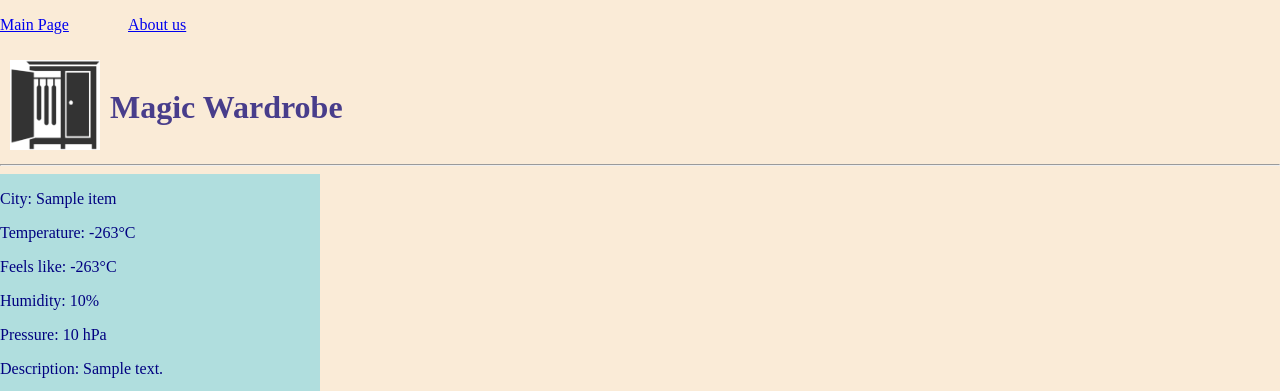
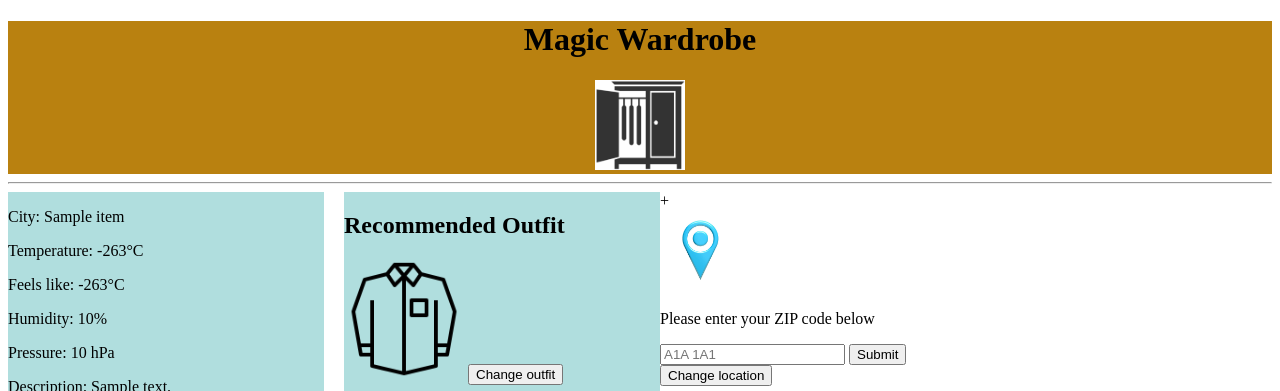
Before and after one commit to mustafaAlwindawi/MagicWardrobe, a Flask app: page / in a window 1280 px wide. Shown: the top 391 px of the page. Run offline with Flask 2, Linux system fonts and the light colour scheme; a database or web service that is not in the repository returns one stand-in record (values such as "Sample title"); data that the repository does not hold is empty.

Commit message:
Update index.html

```diff
--- a/templates/index.html
+++ b/templates/index.html
@@ -1,21 +1,15 @@
-{% extends 'base.html' %}
+<!DOCTYPE html>
+<html lang="en">
+<body>
+<!--Jack's work -->
 
-{% block head %}
-<title>Magic Wardrobe Main Page</title>
-{% endblock %}
+<div id="logo" style="text-align: center;background-color: rgb(185, 129, 16);">
+	<h1 id="header">Magic Wardrobe</h1>
+    <img src="static/images/wardrobeicon.png" width="90" height="90"/>
 
-{% block body %}
-
-<!--Jack's work -->
-<div id="logo" style="float:left; margin:10px">
-    <img src="static/images/wardrobeicon.png" width="90" height="90"/>
-</div>
-&nbsp; &nbsp; &nbsp; &nbsp; &nbsp; &nbsp; &nbsp;
-<div id="header">
-    <h1>Magic Wardrobe</h1>
 </div>
 
-<hr style="clear:both">
+<hr style="clear:both";>
 
 <!--Habib's work -->
 
@@ -30,38 +24,65 @@
 	<p style="margin-top: 0px; padding-bottom: 0%;"><button  type="submit" value="click" onclick="TempC_to_Fah(); switch_feels_like();switch_btn_text()" id="btn_Switch" style="padding: 8px; background-color: darkgreen; color: white; " > Switch to &degF</button></p>
 </div>
 
-<hr style="clear:both";>
+
 
 <!--Mustafa's work-->
-<div id = "image">
+<div id = "image" style="float:left; width: 25%; height: 100%;background-color:rgb(176, 222, 222); margin-left: 20px;">
+
     <h2>Recommended Outfit</h2>
-    <img id="mainImage" src="" style="width:120px;">
+    <img id="mainImage" src="static/images/shirts.png" style="width:120px;">
+
+
+<button onClick="changeOutfit()">Change outfit</button>
+<br><br>
 </div>
 
-<button onClick="changeOutfit()">Change outfit</button>
 
-<!--Adrian's work
+<!--Adrian's work -->
 <form action="" method="POST"></form>
 
-<div class="bg-modal">
+<div class="bg-modal" id="bg-modal">
     <div class="modal-content">
         <div class="close" id="close">+</div>
         <img src="static/images/location.jpg" width="80px" height="80px">
 
         <p>Please enter your ZIP code below</p>
-        <form action="/" method="POST">
-            <input type="text" placeholder="A1A 1A1" name="zip" id="zip" required="required" pattern="[A-Za-z][0-9][A-Za-z] [0-9][A-Za-z][0-9]">
-            <input type="submit" value="Submit">
+        <form action="/" method="POST" name="form" id="form">
+            <input type="text" placeholder="A1A 1A1" name="zip" id="zip" required="required">
+            <!--<input type="submit" value="Submit" id="submit"> -->
+            <button onclick="validateForm()">Submit</button>
         </form>
     </div>
 
 </div>
 
--->
+
+<button id="changeLocation">Change location</button>
+</div>
+</body>
+</html>
+
 
 <script>
+ // X button to close zip code popup
+    document.getElementById('close').addEventListener('click', function(){
+        document.getElementById('bg-modal').style.display = 'none';
+    });
 
-//document.getElementsByClassName("bg-modal").style.display = "block";
+    //change loctaion button to show the zip code popup
+    document.getElementById('changeLocation').addEventListener('click', function(){
+           document.getElementById('bg-modal').style.display = 'flex';
+        });
+
+    //close popup form after clicking submit
+    function validateForm() {
+        var inpObj = document.getElementById("zip");
+        if (inpObj.checkValidity()) {
+            document.getElementById("bg-modal").style.display = 'none';
+        }
+    }
+
+document.getElementsByClassName("bg-modal").style.display = "block";
 
 var celsius = "{{temp}}";
 		var f_like = "{{feels_like}}";
@@ -105,9 +126,9 @@ var celsius = "{{temp}}";
 
 
 
-    //document.getElementById('close').addEventListener('click', function(){
-    //    document.querySelector('.bg-modal').style.display = 'none';
-    //})
+    document.getElementById('close').addEventListener('click', function(){
+        document.querySelector('.bg-modal').style.display = 'none';
+    })
 
 
 
@@ -161,5 +182,5 @@ function changeOutfit(){
     }
 }
 
+
 </script>
-{% endblock %}
```
